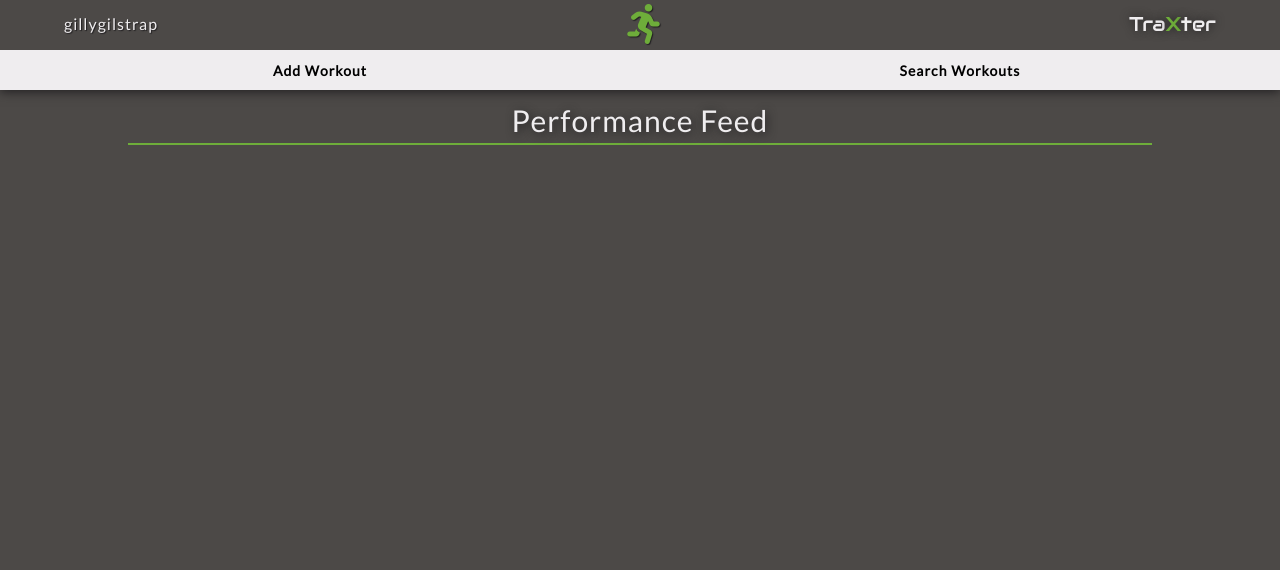
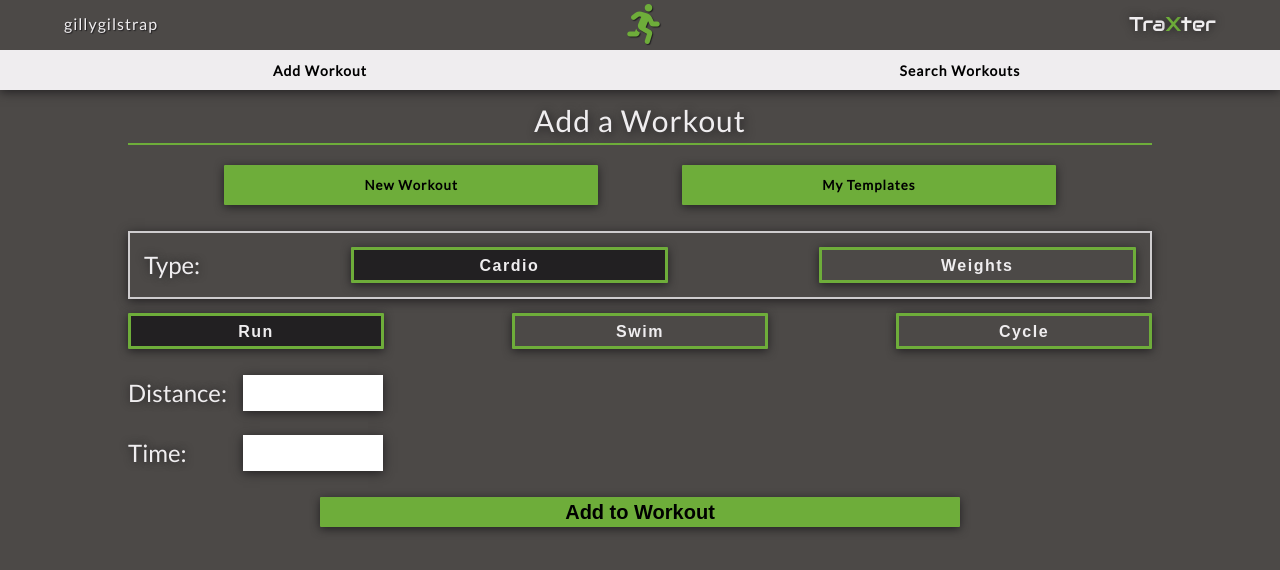
Before and after one commit to gillygilstrap/Traxter, a React (Create React App) app: page / in a window 1280 px wide. Shown: the top 570 px of the page. Built offline with nearby package versions, Linux system fonts and the light colour scheme.

Commit message:
Building Add Workout Page

```diff
--- a/src/components/Add/Add.js
+++ b/src/components/Add/Add.js
@@ -16,9 +16,45 @@ class Add extends Component {
             </div>
 
             </div>
+
             <div className="clear-fix"></div>
-            <h2 className="performance-feed">Performance Feed</h2>
+            <h2 className="performance-feed">Add a Workout</h2>
 
+            <div className="workout-btns">
+                <button className="new-workout">New Workout</button>
+                <button className="my-templates">My Templates</button>
+            </div>
+
+            <div className="workout-type">
+                <h3 className="type">Type:</h3>
+                <button className="cardio">Cardio</button>
+                <button className="weights">Weights</button>
+            </div>
+
+            <div className="cardio-activities">
+                    <button className="run">Run</button>
+                    <button className="swim">Swim</button>
+                    <button className="cycle">Cycle</button>
+            </div>
+
+            <div className="cardio-values">
+                <div className="type-value">
+                    <div className="distance">
+                    <h3 className="type">Distance:</h3>
+                    <input type="text"/>
+                    </div>
+                </div>
+
+                <div className="type-value">
+                    <div className="time">
+                    <h3 className="type">Time:</h3>
+                    <input type="text"/>
+                    </div>
+                </div>
+            </div>
+            <div className="add-workout-button-div">
+                <button className="add-workout-item">Add to Workout</button>
+            </div>
         </div>
 
 
--- a/src/components/Add/add.scss
+++ b/src/components/Add/add.scss
@@ -6,7 +6,123 @@
 
 
 .add-main {
+    overflow: none;
     background: $darkGrey;
+    font-family: $lato;
+
+    .workout-btns {
+        width: 65%;
+        display: flex;
+        justify-content: space-between;
+        margin: 20px auto 0 auto;
+    }
+
+    .workout-btns button {
+        width: 45%;
+        height: 40px;
+        border: none;
+        border-radius: 1px;
+        font-family: $lato;
+        font-weight: bold;
+        background: $bigGreen;
+        box-shadow: 0px 2px 10px $black;
+        letter-spacing: 1px;
+    }
+
+    .workout-type {
+        display: flex;
+        width: 80%;
+        margin: 26px auto 0 auto;
+        align-items: center;
+        justify-content: space-between;
+        border: 2px solid $mediumGrey;
+        padding: 14px;
+        box-shadow: 0px 2px 10px $black;
+
+    }
+    .workout-type h3 {
+        font-size: 24px;
+        color: $lightGrey;
+        text-shadow: 0px 0px 8px $black;
+    }
+    .workout-type button {
+        @include type-button;
+        width: 32%;
+
+    }
+    .workout-type button.cardio {
+        background: $black;
+        color: $lightGrey;
+
+    }
+
+    .cardio-activities {
+        display: flex;
+        width: 80%;
+        margin: 14px auto 0 auto;
+        justify-content: space-between;
+    }
+    .cardio-activities button {
+        @include type-button;
+        width: 25%;
+    }
+    .cardio-activities button.run {
+        background: $black;
+    }
+
+    .cardio-values  {
+        display: flex;
+        flex-direction: column;
+        width: 80%;
+        margin: 26px auto 0 auto;
+    }
+    .cardio-values div {
+        display: flex;
+        flex-direction: row;
+        align-items: center;
+    }
+    .cardio-values h3 {
+        font-size: 24px;
+        color: $lightGrey;
+        margin-right: 16px;
+        text-shadow: 0px 0px 8px $black;
+    }
+
+    .cardio-values input {
+        width: 140px;
+        height: 36px;
+        border: None;
+        padding: 12px;
+        font-size: 20px;
+        font-family: $lato;
+        letter-spacing: 1px;
+        font-weight: bold;
+        box-shadow: 0px 2px 10px $black;
+    }
+    .time {
+        margin-top: 24px;
+    }
+
+    .time h3 {
+        margin-right: 56px;
+    }
+    .add-workout-button-div {
+        width: 100%;
+        display: flex;
+        justify-content: center;
+    }
+    button.add-workout-item {
+        width: 50%;
+        margin: 26px auto 0 auto;
+        height: 30px;
+        font-size: 20px;
+        font-weight: bold;
+        border: none;
+        border-radius: 1px;
+        background: $bigGreen;
+        box-shadow: 0px 2px 10px $black;
+
+    }
 }
 
 .dash-fixed-header {
--- a/src/scss/_mixins.scss
+++ b/src/scss/_mixins.scss
@@ -11,3 +11,16 @@
         color: $bigGreen;
     }
 }
+
+@mixin type-button {
+    height: 36px;
+    font-size: 16px;
+    letter-spacing: 1.5px;
+    font-weight: bold;
+    border: 3px solid $bigGreen;
+    border-radius: 1px;
+    box-shadow: 0px 2px 10px $black;
+    background: $darkGrey;
+    color: $lightGrey;
+    padding-top: 2px;
+}
```
Lines whose indentation alone changed are shown as unchanged.
